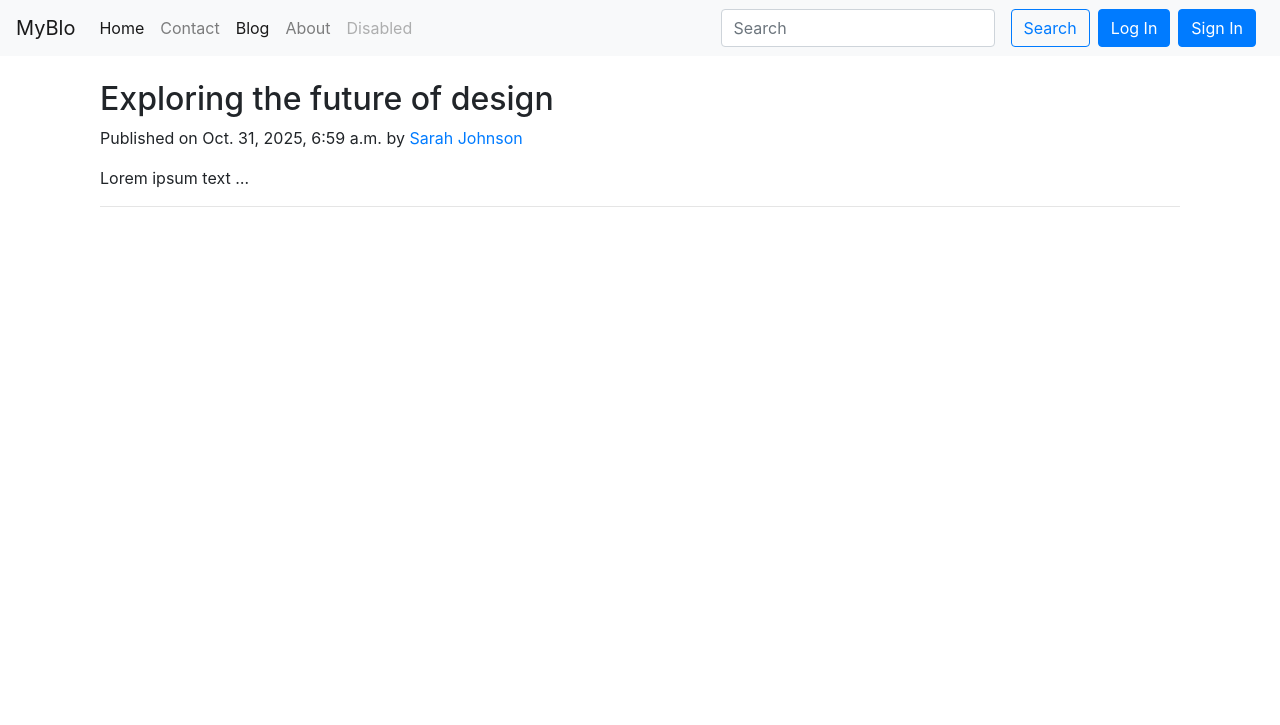
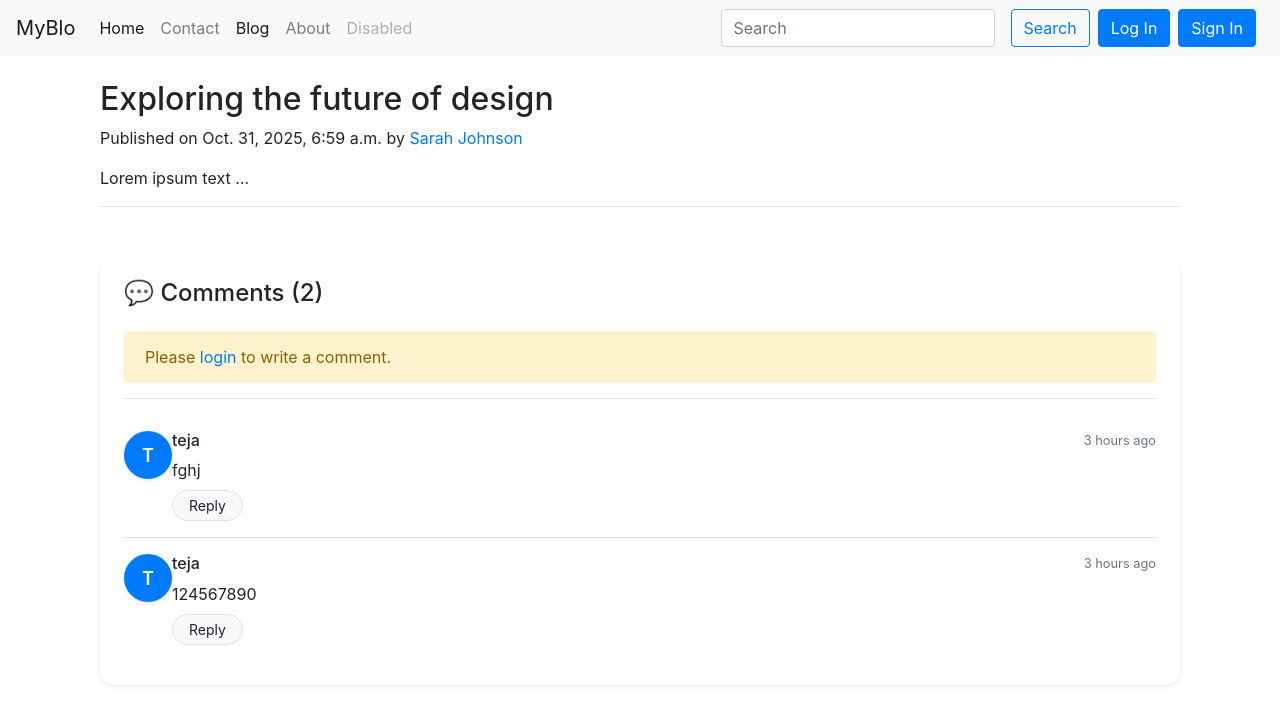
Before and after one commit to teja11032004/MyBlog, a Django app: a page that uses templates/blog/blog_post.html in a window 1280 px wide. Shown: the top 725 px of the page. Run offline with Django 5.2, Linux system fonts and the light colour scheme; data comes from the database, SQL or seed files in the repository.

Commit message:
Implemented comment and reply features with functionality

```diff
--- a/MyBlogg/settings.py
+++ b/MyBlogg/settings.py
@@ -39,6 +39,7 @@ INSTALLED_APPS = [
     "django.contrib.staticfiles",
     "home.apps.HomeConfig",
     "blog.apps.BlogConfig",
+    "django.contrib.humanize",
 ]
 
 MIDDLEWARE = [
--- a/blog/admin.py
+++ b/blog/admin.py
@@ -1,5 +1,5 @@
 from django.contrib import admin
-from .models import post,BlogComments
+from .models import post
 
 # Register your models here.
-admin.site.register((post,BlogComments))
+admin.site.register(post)
--- a/blog/models.py
+++ b/blog/models.py
@@ -1,7 +1,6 @@
 from django.db import models
 from django.contrib.auth.models import User
-from django.utils.timezone import now
-from pickle import TRUE
+
 # Create your models here.
 class post(models.Model):
     sno = models.AutoField(primary_key=True)
@@ -16,10 +15,24 @@ class post(models.Model):
 
 
 
-class BlogComments(models.Model):
-    sno=models.AutoField(primary_key=True)
-    comment=models.TextField()
-    user=models.ForeignKey(User,on_delete=models.CASCADE)
-    post=models.ForeignKey('post',on_delete=models.CASCADE)
-    parent=models.ForeignKey('self',on_delete=models.CASCADE,null=TRUE)
-    timestamp=models.DateTimeField(default=now)
+
+
+class Comment(models.Model):
+    roll=models.AutoField(primary_key=True)
+    post = models.ForeignKey(post, on_delete=models.CASCADE, related_name="comments")
+    user = models.ForeignKey(User, on_delete=models.CASCADE)
+    comment = models.TextField()
+    timestamp = models.DateTimeField(auto_now_add=True)
+
+    def __str__(self):
+        return f"Comment by {self.user.username}"
+
+
+class Reply(models.Model):
+    comment = models.ForeignKey(Comment, on_delete=models.CASCADE, related_name="replies")
+    user = models.ForeignKey(User, on_delete=models.CASCADE)
+    reply = models.TextField()
+    timestamp = models.DateTimeField(auto_now_add=True)
+
+    def __str__(self):
+        return f"Reply by {self.user.username}"
--- a/blog/urls.py
+++ b/blog/urls.py
@@ -1,9 +1,11 @@
 from django.contrib import admin
-from django.urls import path, include
+from django.urls import path
 from blog import views
 
 urlpatterns = [
+    path("", views.blog_home, name="blog_home"),
+    path("<str:slug>/", views.blog_post, name="blog_post"),
+    path("<str:slug>/add-comment/", views.add_comment, name="add_comment"),
+    path("reply/<int:comment_id>/", views.post_reply, name="post_reply"),
 
-    path("", views.blog_home, name="blog_home"),
-    path('<str:slug>/', views.blog_post, name='blog_post'),
 ]
--- a/blog/views.py
+++ b/blog/views.py
@@ -1,16 +1,49 @@
-from django.shortcuts import render, HttpResponse
-from blog.models import post
+from django.shortcuts import render, redirect, HttpResponse, get_object_or_404
+from blog.models import post, Comment,Reply
+from django.contrib.auth.decorators import login_required
 
-# Create your views here.
-
+# Existing view - unchanged
 def blog_home(request):
-    allposts= post.objects.all()
-    content={'posts': allposts}
+    allposts = post.objects.all()
+    content = {'posts': allposts}
     return render(request, 'blog/blog_page.html', content)
 
+# UPDATED view - now includes comments
+def blog_post(request, slug):
+    post_item = get_object_or_404(post, slug=slug)
+    comments = post_item.comments.order_by('-timestamp')
+
+    context = {
+        'post': post_item,
+        'comments': comments
+    }
+    return render(request, 'blog/blog_post.html', context)
 
 
-def blog_post(request, slug):
-    post_item = post.objects.filter(slug=slug).first()
-    context = {'post': post_item}
-    return render(request, 'blog/blog_post.html', context)
+# NEW VIEW to add comments
+@login_required
+def add_comment(request, slug):
+    post_item = get_object_or_404(post, slug=slug)
+
+    if request.method == "POST":
+        comment_text = request.POST.get("comment")
+
+        if comment_text.strip():
+            Comment.objects.create(
+                post=post_item,
+                user=request.user,
+                comment=comment_text
+            )
+
+    return redirect('blog_post', slug=slug)
+
+def post_reply(request, comment_id):
+    if request.method == "POST":
+        reply_text = request.POST.get("reply_text")
+
+        Reply.objects.create(
+            comment_id=comment_id,
+            user=request.user,
+            reply=reply_text
+        )
+        return redirect(request.META.get("HTTP_REFERER", "/"))
--- a/templates/blog/blog_post.html
+++ b/templates/blog/blog_post.html
@@ -1,16 +1,148 @@
 {% extends 'base.html' %}
-
-
 {% block title %}Blog - post{% endblock title %}
 {% block blogactive %}active{% endblock blogactive %}
 {% block body %}
+{% load humanize %}
 <div class="container my-4">
-    <div class="blog-post">
-        <h2 class="blog-post-title">{{ post.title }}</h2>
-        <p class="blog-post-meta">Published on {{ post.timeStamp }} by <a href="#">{{ post.author }}</a></p>
-        <p>{{post.content}}</p>
-        <hr>
+  <div class="blog-post">
+    <h2 class="blog-post-title">{{ post.title }}</h2>
+    <p class="blog-post-meta">
+      Published on {{ post.timeStamp }} by <a href="#">{{ post.author }}</a>
+    </p>
+    <p>{{post.content}}</p>
+    <hr />
+  </div>
+</div>
+<div class="container mt-5">
+  <!-- Comment Section Card -->
+  <div class="card shadow-sm border-0 mb-5" style="border-radius: 15px">
+    <div class="card-body p-4">
+      <!-- Title -->
+      <h4 class="mb-4 fw-bold">💬 Comments ({{ comments|length }})</h4>
+
+      <!-- Comment Form -->
+      {% if user.is_authenticated %}
+      <form
+        action="{% url 'add_comment' post.slug %}"
+        method="POST"
+        class="mb-4"
+      >
+        {% csrf_token %}
+
+        <div class="mb-3">
+          <textarea
+            class="form-control form-control-lg"
+            name="comment"
+            rows="3"
+            placeholder="Write your comment..."
+            required
+          ></textarea>
+        </div>
+
+        <button type="submit" class="btn btn-primary px-4">
+          <i class="bi bi-send"></i> Submit
+        </button>
+      </form>
+      {% else %}
+      <div class="alert alert-warning">
+        Please <a href="/">login</a> to write a comment.
+      </div>
+      {% endif %}
+
+      <hr />
+
+      <!-- Comment List -->
+      <ul class="list-group list-group-flush mt-3">
+        {% for c in comments %}
+        <li class="list-group-item px-0 py-3">
+          <div class="d-flex gap-3">
+            <!-- Avatar -->
+            <div
+              class="rounded-circle bg-primary text-white d-flex align-items-center justify-content-center shadow-sm"
+              style="
+                width: 48px;
+                height: 48px;
+                font-size: 18px;
+                font-weight: 600;
+              "
+            >
+              {{ c.user.username|first|upper }}
+            </div>
+
+            <div class="flex-grow-1">
+              <!-- Name + time -->
+              <div class="d-flex justify-content-between align-items-center">
+                <h6 class="fw-bold mb-0">{{ c.user.username }}</h6>
+                <small class="text-muted">{{ c.timestamp|naturaltime }}</small>
+              </div>
+
+              <p class="mt-2 mb-2">{{ c.comment }}</p>
+
+              <!-- Reply Button -->
+              <button
+                class="btn btn-light btn-sm border rounded-pill px-3"
+                type="button"
+                data-bs-toggle="collapse"
+                data-bs-target="#reply{{c.pk}}"
+              >
+                Reply
+              </button>
+
+              <!-- Reply Form -->
+              <div class="collapse mt-3" id="reply{{c.pk}}">
+                <form method="POST" action="{% url 'post_reply' c.pk %}">
+                  {% csrf_token %}
+                  <textarea
+                    name="reply_text"
+                    class="form-control mb-2"
+                    rows="2"
+                    placeholder="Write a reply..."
+                  ></textarea>
+                  <button class="btn btn-primary btn-sm rounded-pill px-3">
+                    Submit
+                  </button>
+                </form>
+              </div>
+
+              <!-- Show Replies -->
+              {% if c.replies.all %}
+              <div class="mt-3 ms-4">
+                {% for r in c.replies.all %}
+                <div class="d-flex mb-3">
+                  <!-- Reply Avatar -->
+                  <div
+                    class="rounded-circle bg-secondary text-white d-flex align-items-center justify-content-center"
+                    style="
+                      width: 35px;
+                      height: 35px;
+                      font-size: 14px;
+                      font-weight: 600;
+                    "
+                  >
+                    {{ r.user.username|first|upper }}
+                  </div>
+
+                  <div class="ms-3">
+                    <h6 class="fw-bold mb-0" style="font-size: 0.9rem">
+                      {{ r.user.username }}
+                      <small class="text-muted" style="font-size: 0.75rem"
+                        >· {{ r.timestamp|naturaltime }}</small
+                      >
+                    </h6>
+
+                    <p class="mb-1" style="font-size: 0.9rem">{{ r.reply }}</p>
+                  </div>
+                </div>
+                {% endfor %}
+              </div>
+              {% endif %}
+            </div>
+          </div>
+        </li>
+        {% endfor %}
+      </ul>
     </div>
+  </div>
+</div>
 
-</div>
 {% endblock body %}
```
Also changed, not shown: blog/migrations/0004_comment_delete_blogcomments.py (added), blog/migrations/0005_delete_comment.py (added), blog/migrations/0006_comment.py (added), blog/migrations/0007_remove_comment_id_comment_roll.py (added), blog/migrations/0008_reply.py (added), db.sqlite3.
